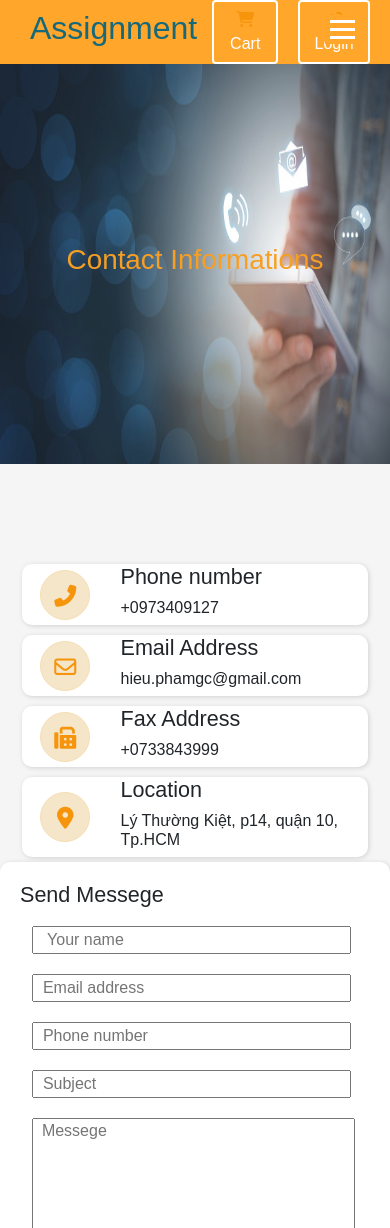
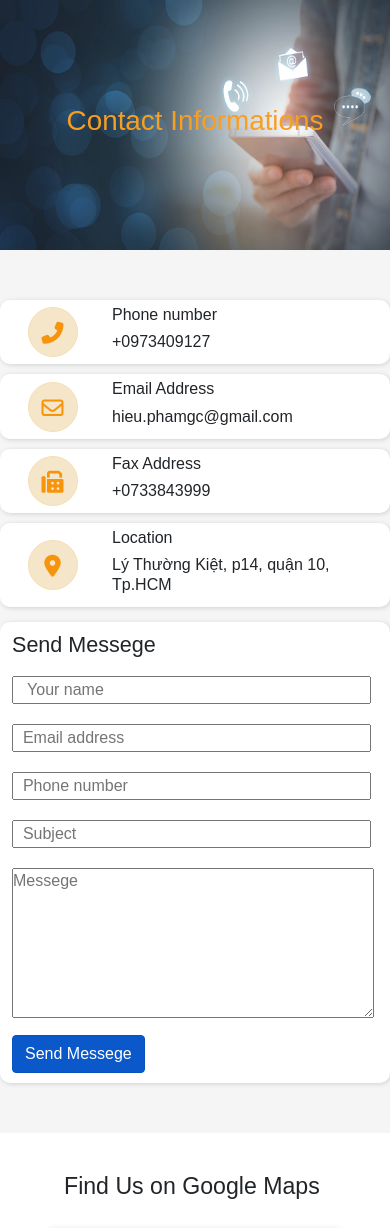
Before and after one commit to nhthuong2208/Web_dev_HK211, a PHP site: page / in a window 390 px wide; the page is wider, and only the part inside the window is pictured. Shown: the top 1228 px of that part. Run offline with PHP 8.4, Linux system fonts and the light colour scheme; some libraries are stand-ins or nearby versions; grey boxes are pictures that could not be loaded.

Commit message:
update reponsive

```diff
--- a/Contact US/index.html
+++ b/Contact US/index.html
@@ -18,7 +18,7 @@
   </head>
   <body>
     <!--Nav-->
-    <div>
+    <!--div>
       <nav>
         <h1><a href="#">Assignment</a></h1>
 
@@ -52,7 +52,7 @@
           <button class="btn btn-primary" type="button"><i class="fas fa-sign-in-alt"></i> Login</button>
         </div>
       </nav>
-    </div>
+    </div-->
     <!--Nav-->
 
     <!--Body-->
@@ -62,11 +62,11 @@
           <h1>Contact Informations</h1>
         </div>
         <div class="col-12 nonepadding">
-          <div class="row justify-content-center paddingTD-100">
-            <div class="col-xxl-3">
-              <div class="row">
-                <div class="col-12 padding-10">
-                  <div class="row align-content-center white align-items-center myshadow border-10">
+          <div class="row justify-content-center flex-wrap align-content-center paddingTD-100">
+            <div class="col-sm-6 col-md-5 col-lg-5 col-xl-4 col-xxl-3">
+              <div class="row flex-wrap align-content-center justify-content-center">
+                <div class="col-11 col-sm-10 col-md-12 padding-10 white myshadow border-10">
+                  <div class="row align-content-center align-items-center">
                     <div class="col-3">
                       <p class="circle"><i class="fas fa-phone-alt"></i></p>
                     </div>
@@ -78,8 +78,8 @@
                     </div>
                   </div>
                 </div>
-                <div class="col-12 padding-10">
-                  <div class="row align-content-center white align-items-center myshadow border-10">
+                <div class="col-11 col-sm-10 col-md-12 padding-10 white myshadow border-10">
+                  <div class="row align-content-center  align-items-center">
                     <div class="col-3">
                       <p class="circle"><i class="far fa-envelope"></i></p>
                     </div>
@@ -91,8 +91,8 @@
                     </div>
                   </div>
                 </div>
-                <div class="col-12 padding-10">
-                  <div class="row align-content-center white align-items-center myshadow border-10">
+                <div class="col-11 col-sm-10 col-md-12 padding-10 white myshadow border-10">
+                  <div class="row align-content-center align-items-center">
                     <div class="col-3">
                       <p class="circle"><i class="fas fa-fax"></i></p>
                     </div>
@@ -104,8 +104,8 @@
                     </div>
                   </div>
                 </div>
-                <div class="col-12 padding-10">
-                  <div class="row align-content-center white align-items-center myshadow border-10">
+                <div class="col-11 col-sm-10 col-md-12 padding-10 white myshadow border-10">
+                  <div class="row align-content-center align-items-center">
                     <div class="col-3">
                       <p class="circle"><a href="https://goo.gl/maps/y9Ft1okpSkiZA1zr8"><i class="fas fa-map-marker-alt"></i></a></p>
                     </div>
@@ -119,8 +119,8 @@
                 </div>
               </div>
             </div>
-            <div class="col-xxl-5 white border-10 myshadow padding-20">
-              <h4>Send Messege</h4>
+            <div class="col-11 col-sm-6 col-md-6 col-lg-6 col-xl-5 white border-10 myshadow padding-20">
+              <h4 class="mgl-12">Send Messege</h4>
               <div class="row">
                 <div class="col-xxl-6">
                   <input type="text" name="name" placeholder="   Your name">
@@ -135,10 +135,10 @@
                   <input type="text" name="address" placeholder="  Subject">
                 </div>
                 <div class="col-12">
-                  <textarea placeholder="  Messege"></textarea>
+                  <textarea placeholder="Messege"></textarea>
                 </div>
               </div>
-              <button type="button" class="btn btn-primary active">Send Messege</button>
+              <button type="button" class="btn btn-primary active mgl-12">Send Messege</button>
             </div>
           </div>
         </div>
--- a/Contact US/style.css
+++ b/Contact US/style.css
@@ -229,10 +229,11 @@ h6{
   font-weight: normal;
 }
 .padding-10{
-  padding: 5px 10px;
+  padding: 10px;
+  margin: 5px;
 }
 .padding-10:nth-child(1){
-  padding-top: 0 !important;
+  margin-top: 0 !important;
 }
 .padding-20{
   padding: 20px !important;
@@ -286,7 +287,9 @@ iframe{
 i, a{
   color: #f6950c;
 }
-
+.mgl-12{
+  margin-left: 12px !important;
+}
 .head{
   background-color: white;
   background-image: url(./contact-2.jpg);
@@ -299,3 +302,63 @@ i, a{
   text-align: center;
   color: #f6950c;
 }
+
+@media screen and (max-width: 1200px) {
+    .padding-10{
+      padding: 10px 0;
+      margin: 5px;
+    }
+    .col-md-6.col-lg-5.col-xl-4.col-xxl-3{
+      padding: 0;
+      margin: 0;
+    }
+    .col-md-6.col-lg-5.col-xl-4.col-xxl-3 > div{
+      width: 96%;
+      margin: 0 auto;
+    }
+    .col-md-6.col-lg-6.col-xl-5{
+      padding: 10px 0 !important;
+    }
+}
+@media screen and (max-width: 770px){
+  .col-sm-6.col-md-5.col-lg-5.col-xl-4.col-xxl-3{
+    padding: 0;
+    margin: 0;
+  }
+  .col-11.padding-10 h4, .col-11.padding-10 h6{
+    font-size: medium;
+  }
+  .paddingTD-100{
+    padding: 50px 0;
+  }
+}
+@media screen and (max-width: 576px){
+  .col-11.padding-10{
+    padding: 5px;
+  }
+  .head{
+    min-height: 350px;
+  }
+  .col-11.col-sm-6{
+    margin-top: 10px;
+  }
+  iframe{
+    height: 350px;
+  }
+}
+@media screen and (max-width: 430px){
+  .col-11.padding-10{
+    width: 100%;
+    margin: 5px 10px;
+    max-width: 100%;
+  }
+  .col-11.col-sm-6{
+    width: 100%;
+  }
+  .head{
+    min-height: 250px;
+  }
+  iframe{
+    height: 300px;
+  }
+}
```
